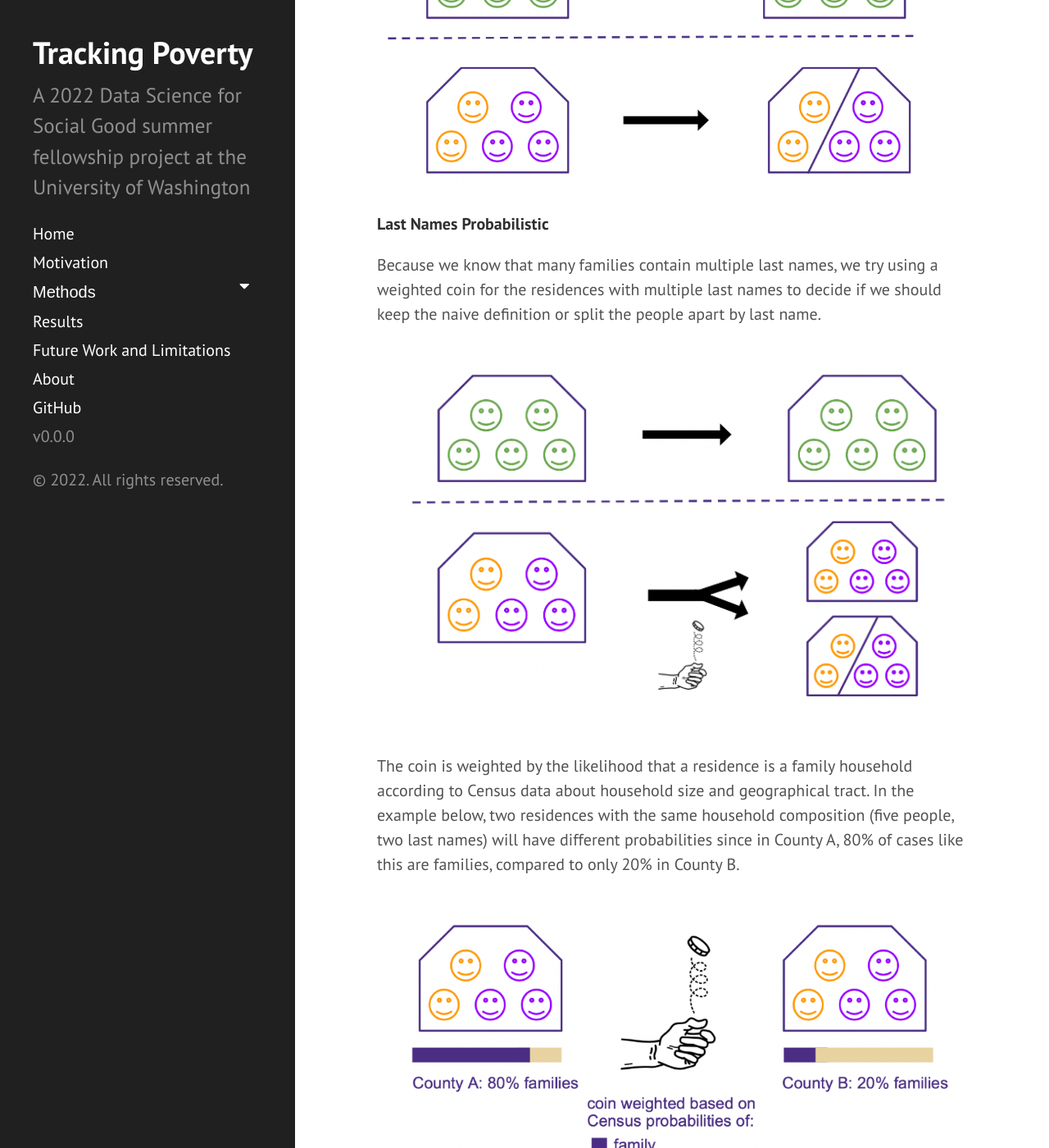
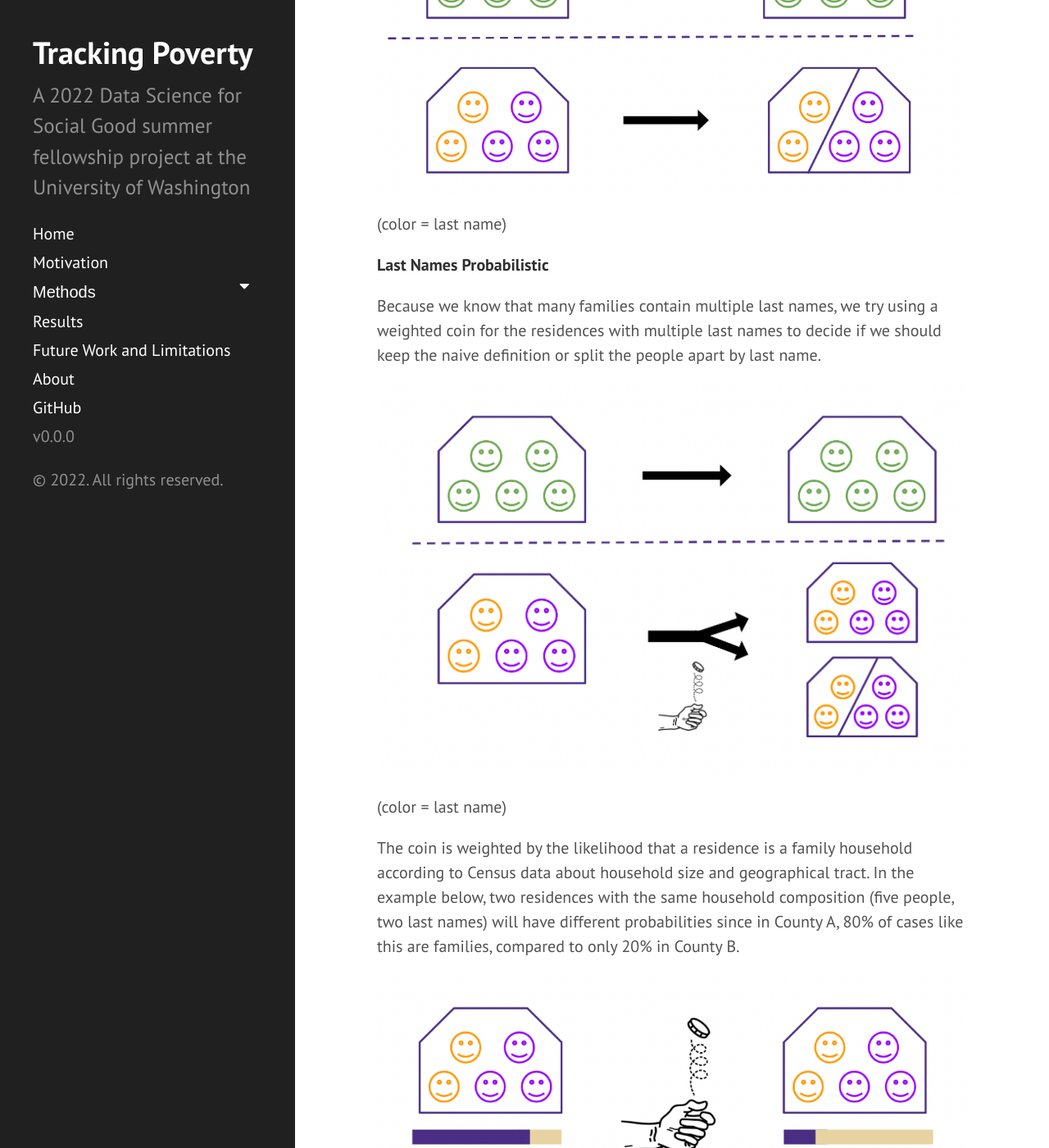
Before and after one commit to uwescience/DSSG2022-Tracking-Poverty, a Jekyll site: the page built from method1.md, in a window 1280 px wide and 1400 px high, scrolled down 2237 px. Shown: the whole window at 82% size. Built offline with Jekyll 4.4.1, drawn with Linux system fonts in a browser that asks for light colours.

Commit message:
Update method1.md

```diff
--- a/method1.md
+++ b/method1.md
@@ -36,13 +36,16 @@ Pros of Last Names:
 For the last name deterministic definition, we keep the naive definition for the residences where everyone shares a last name. When there are multiple last names, we split the residence into multiple households, one for each last name.
 
 <img src="{{ site.url }}{{ site.baseurl }}/assets/img/deterministic_def.png">
+(color = last name)
 
 **Last Names Probabilistic**
 
 Because we know that many families contain multiple last names, we try using a weighted coin for the residences with multiple last names to decide if we should keep the naive definition or split the people apart by last name.
 
 <img src="{{ site.url }}{{ site.baseurl }}/assets/img/prob_def.png">
+(color = last name)
 
 The coin is weighted by the likelihood that a residence is a family household according to Census data about household size and geographical tract. In the example below, two residences with the same household composition (five people, two last names) will have different probabilities since in County A, 80% of cases like this are families, compared to only 20% in County B.
 
 <img src="{{ site.url }}{{ site.baseurl }}/assets/img/weight_expl.png">
+(color = last name)
```
